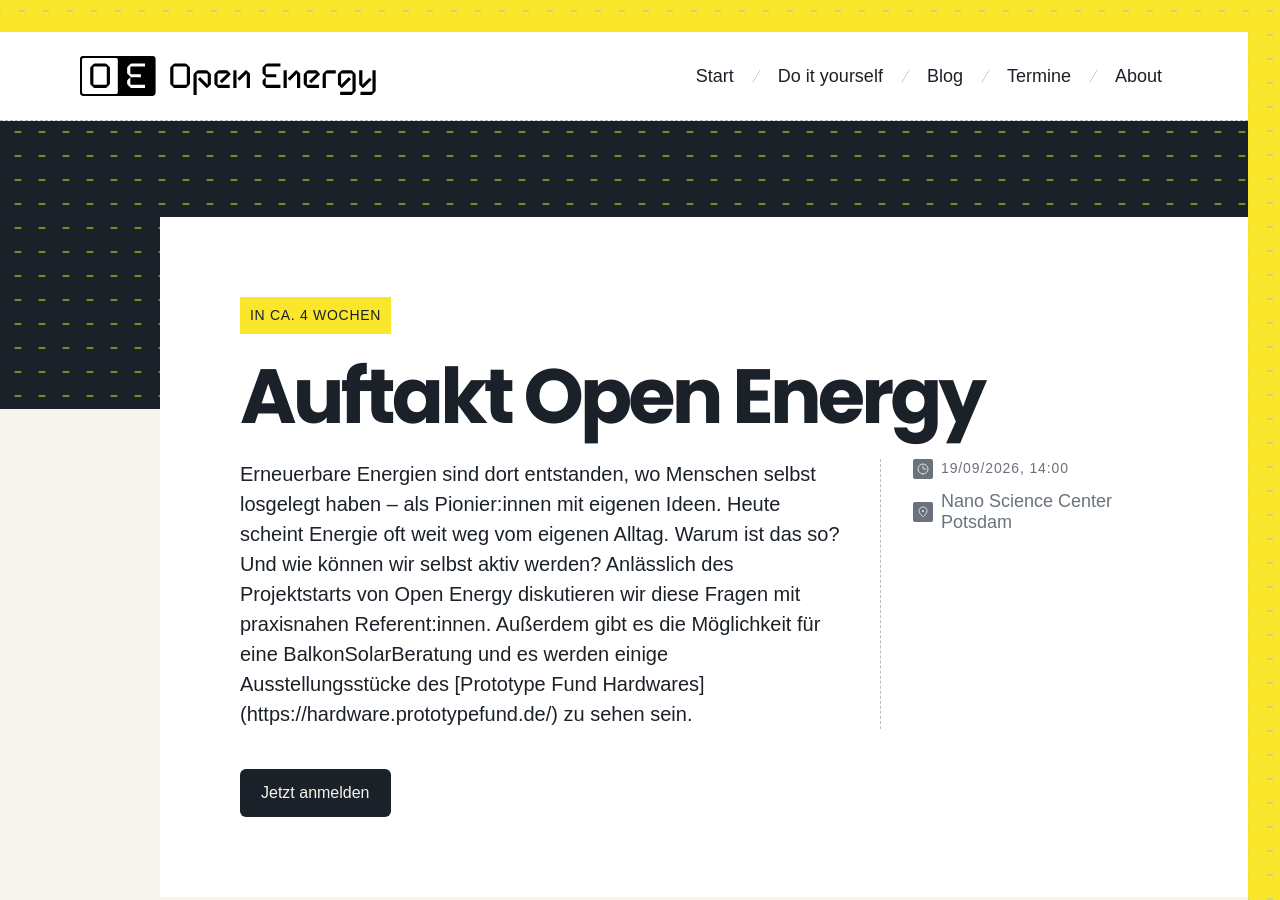
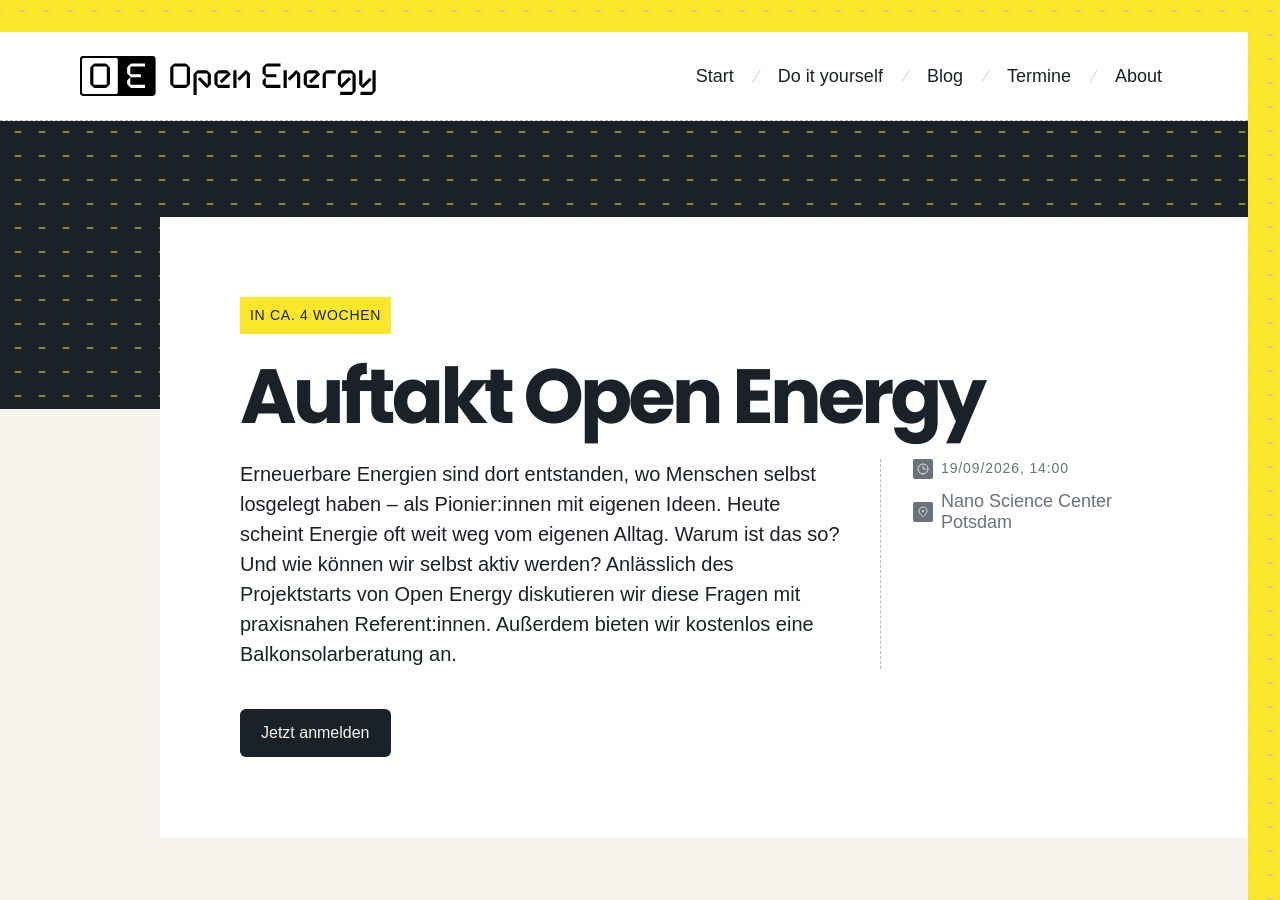
Before and after one commit to okfde/open-energy, a Jekyll site: the page built from _events/kickoff-open-energy.md, in a window 1280 px wide and 900 px high. Built offline with Jekyll 4.4.1, drawn with Linux system fonts in a browser that asks for light colours; some web fonts are replaced.

Commit message:
Update kickoff-open-energy.md

```diff
--- a/_events/kickoff-open-energy.md
+++ b/_events/kickoff-open-energy.md
@@ -3,7 +3,7 @@ title: "Auftakt Open Energy"
 date: 2026-09-19
 time: "14:00"
 location: "Nano Science Center Potsdam"
-excerpt: "Erneuerbare Energien sind dort entstanden, wo Menschen selbst losgelegt haben – als Pionier:innen mit eigenen Ideen. Heute scheint Energie oft weit weg vom eigenen Alltag. Warum ist das so? Und wie können wir selbst aktiv werden? Anlässlich des Projektstarts von Open Energy diskutieren wir diese Fragen mit praxisnahen Referent:innen. Außerdem gibt es die Möglichkeit für eine BalkonSolarBeratung und es werden einige Ausstellungsstücke des [Prototype Fund Hardwares](https://hardware.prototypefund.de/) zu sehen sein."
+excerpt: "Erneuerbare Energien sind dort entstanden, wo Menschen selbst losgelegt haben – als Pionier:innen mit eigenen Ideen. Heute scheint Energie oft weit weg vom eigenen Alltag. Warum ist das so? Und wie können wir selbst aktiv werden? Anlässlich des Projektstarts von Open Energy diskutieren wir diese Fragen mit praxisnahen Referent:innen. Außerdem bieten wir kostenlos eine Balkonsolarberatung an."
 signup_url: "https://cloud.okfn.de/apps/forms/s/KPaRAPtetDmGWK4y2aaNDbR4"
 ---
 
```
